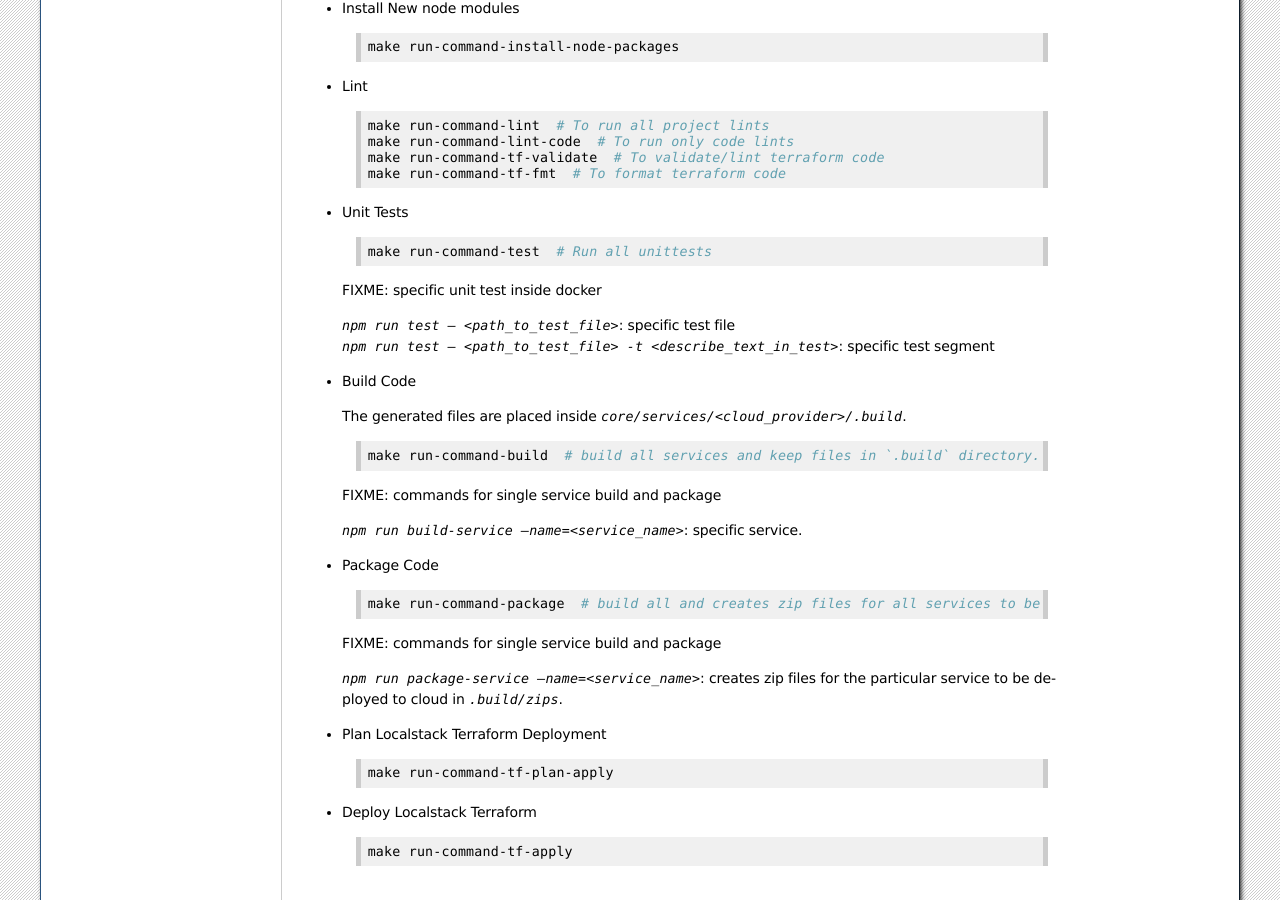
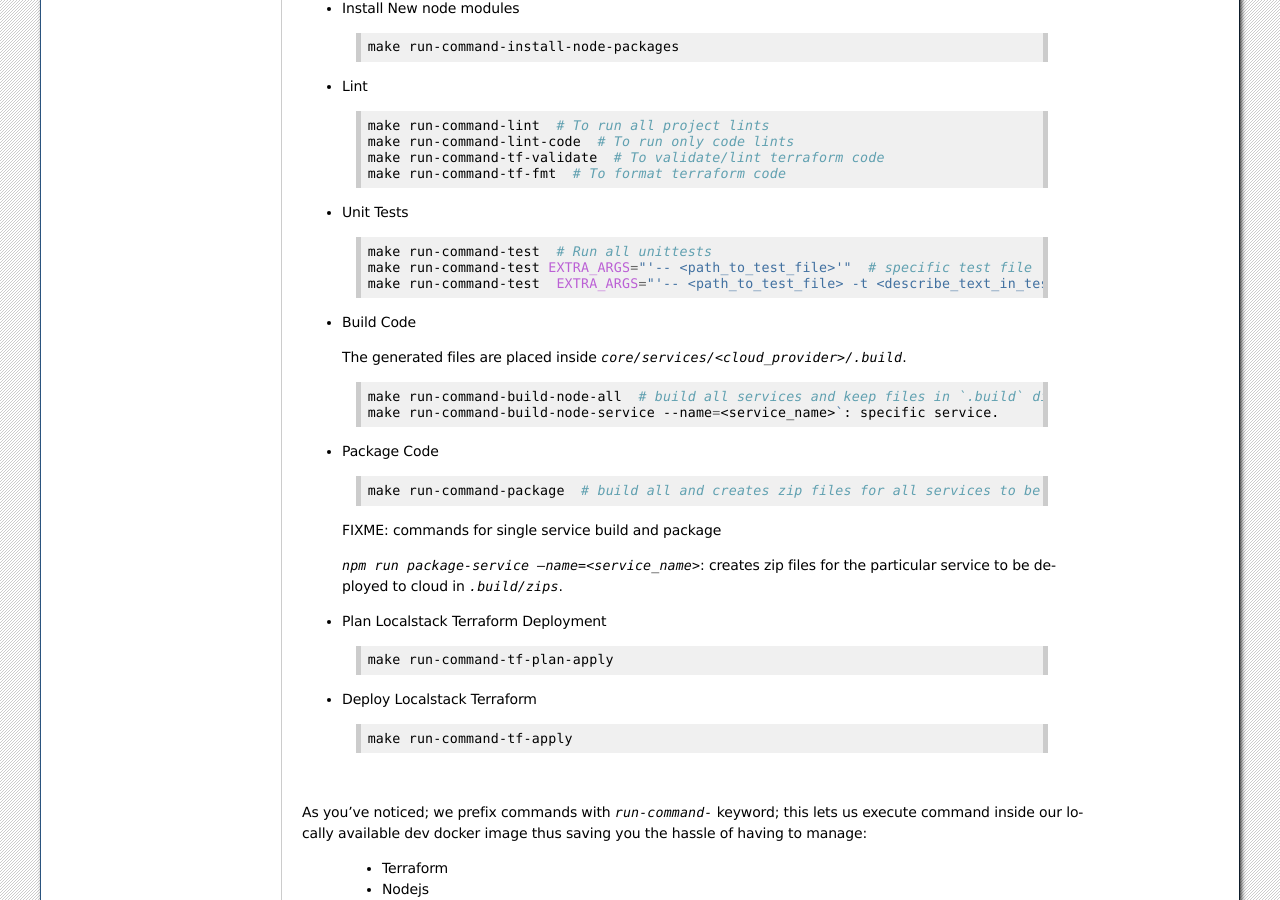
Before and after one commit to CraftsmenLtd/BloodConnect, a Sphinx documentation site: the page built from docs/development/GettingStarted.rst, in a window 1280 px wide and 900 px high, scrolled down 1497 px. Built offline with Sphinx 7.4.7, drawn with Linux system fonts in a browser that asks for light colours.

Commit message:
I-#17: build specific service

```diff
--- a/docs/development/GettingStarted.rst
+++ b/docs/development/GettingStarted.rst
@@ -100,24 +100,16 @@ When you make changes to the code base and want to run things to test; you can a
  .. code-block:: bash
 
     make run-command-test  # Run all unittests
-
-
- FIXME: specific unit test inside docker
-
- | `npm run test -- <path_to_test_file>`: specific test file
- | `npm run test -- <path_to_test_file> -t <describe_text_in_test>`: specific test segment
+    make run-command-test EXTRA_ARGS="'-- <path_to_test_file>'"  # specific test file
+    make run-command-test  EXTRA_ARGS="'-- <path_to_test_file> -t <describe_text_in_test>'"  # specific test segment
 
 - Build Code
  The generated files are placed inside `core/services/<cloud_provider>/.build`.
 
  .. code-block:: bash
 
-    make run-command-build  # build all services and keep files in `.build` directory.
-
-
- FIXME: commands for single service build and package
-
- | `npm run build-service --name=<service_name>`: specific service.
+    make run-command-build-node-all  # build all services and keep files in `.build` directory.
+    make run-command-build-node-service --name=<service_name>`: specific service.
 
 - Package Code
 
```
Also changed, not shown: 1 other file.
